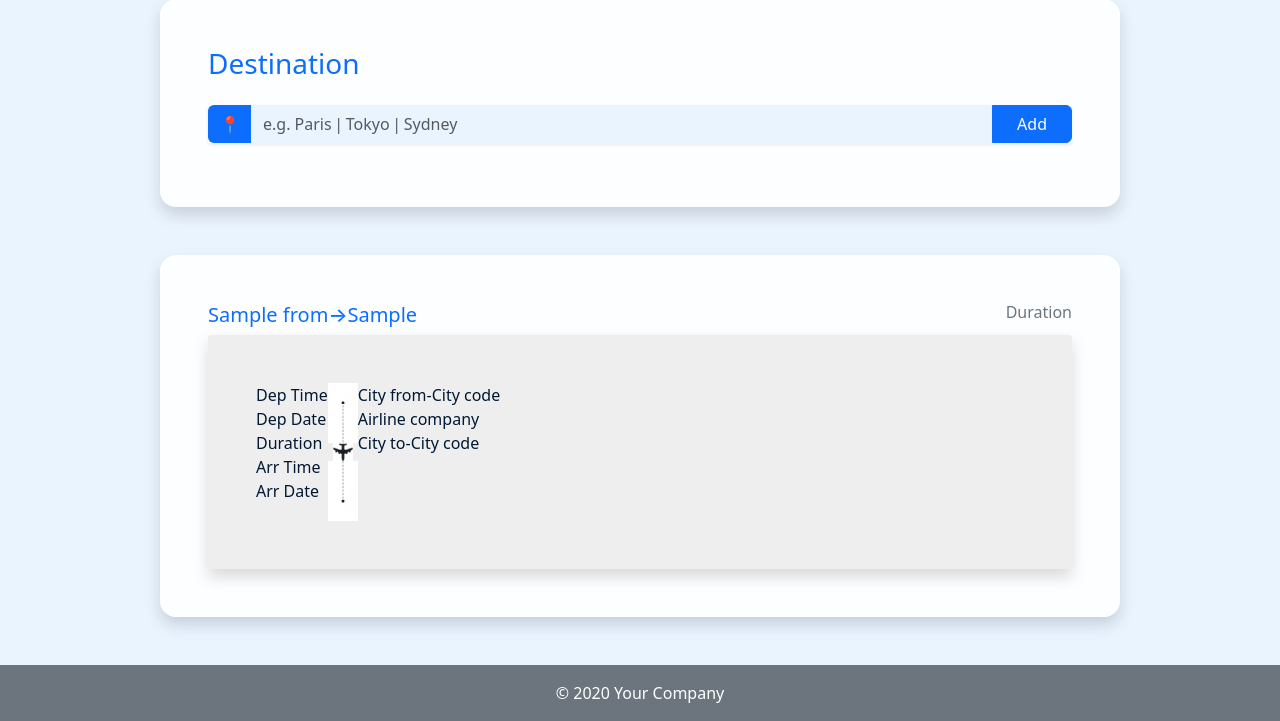
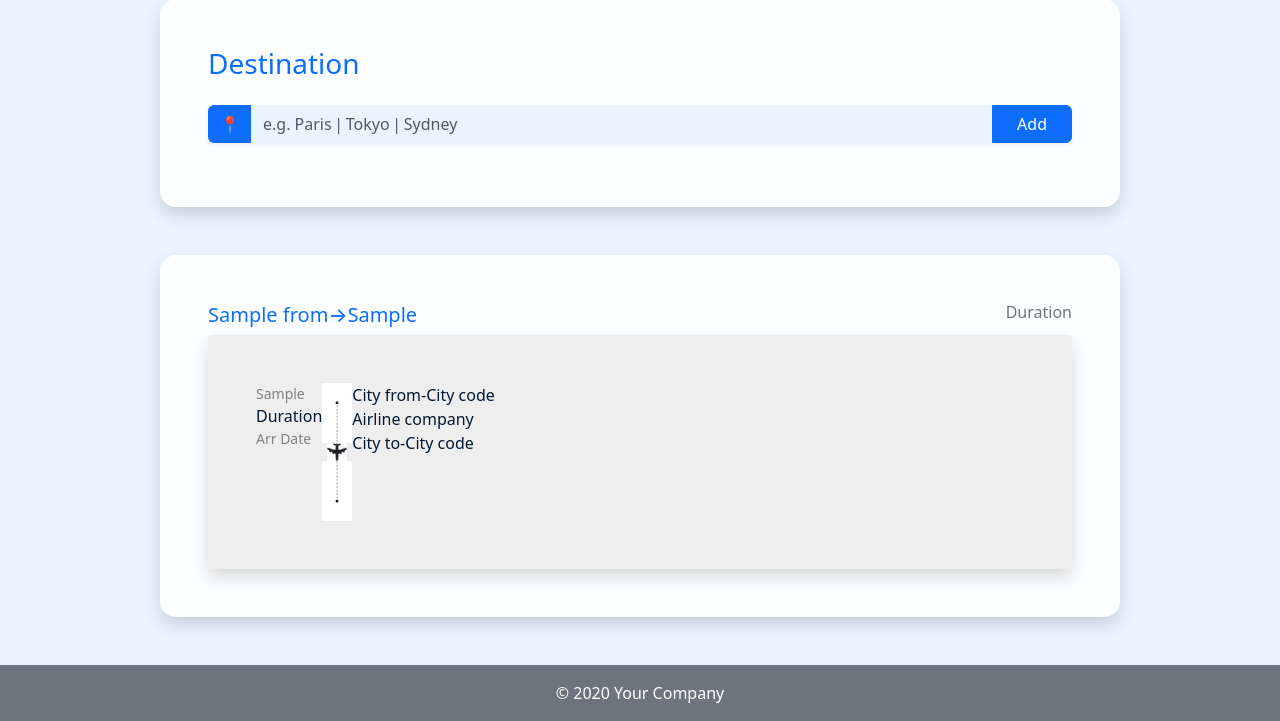
Before and after one commit to Bill-khk/Cross-plane, a Flask app: template templates/index.html in a window 1280 px wide. Shown: the part 447-1168 px from the top of the page. Run offline with Flask 3, Linux system fonts and the light colour scheme; the template is opened without the code that fills it: values that come from a table or form of the project are taken from there, most other values are stand-ins (such as "Sample title", 1, 10 or a date in 2020); some libraries are stand-ins or nearby versions.

Commit message:
HTML and CSS for flight display

```diff
--- a/static/styles.css
+++ b/static/styles.css
@@ -39,3 +39,14 @@
     background-color: #063b9f;
     border-color: #063b9f;
 }
+
+.dep_time{
+    font-family:"Garamond";
+    font-weight: bold;
+}
+
+.dep_date{
+    font_family:"Verdana";
+    font-size: 14px;
+    color:#818181;
+}
--- a/templates/index.html
+++ b/templates/index.html
@@ -105,11 +105,11 @@
                     <div class="card-gray p-5 mx-auto" style="max-width: 60rem;">
                         <div class="d-flex flex-row flex-wrap">
                             <div class="d-flex flex-column flex-wrap">
-                                <div>Dep Time</div>
-                                <div>Dep Date</div>
+                                <div class="dep_time">{{API_dest['utc_departure'][11:16]}}</div>
+                                <div class="dep_date">{{API_dest['utc_departure'][:10]}}</div>
                                 <div>Duration</div>
-                                <div>Arr Time</div>
-                                <div>Arr Date</div>
+                                <div class="dep_time">{{API_dest['local_arrival'][11:16]}}</div>
+                                <div class="dep_date">Arr Date</div>
                             </div>
                             <div class="d-flex flex-column flex-wrap align-items-center">
                                 <img src="/static/icones/top-itinerary.png" alt="" width="30">
```
